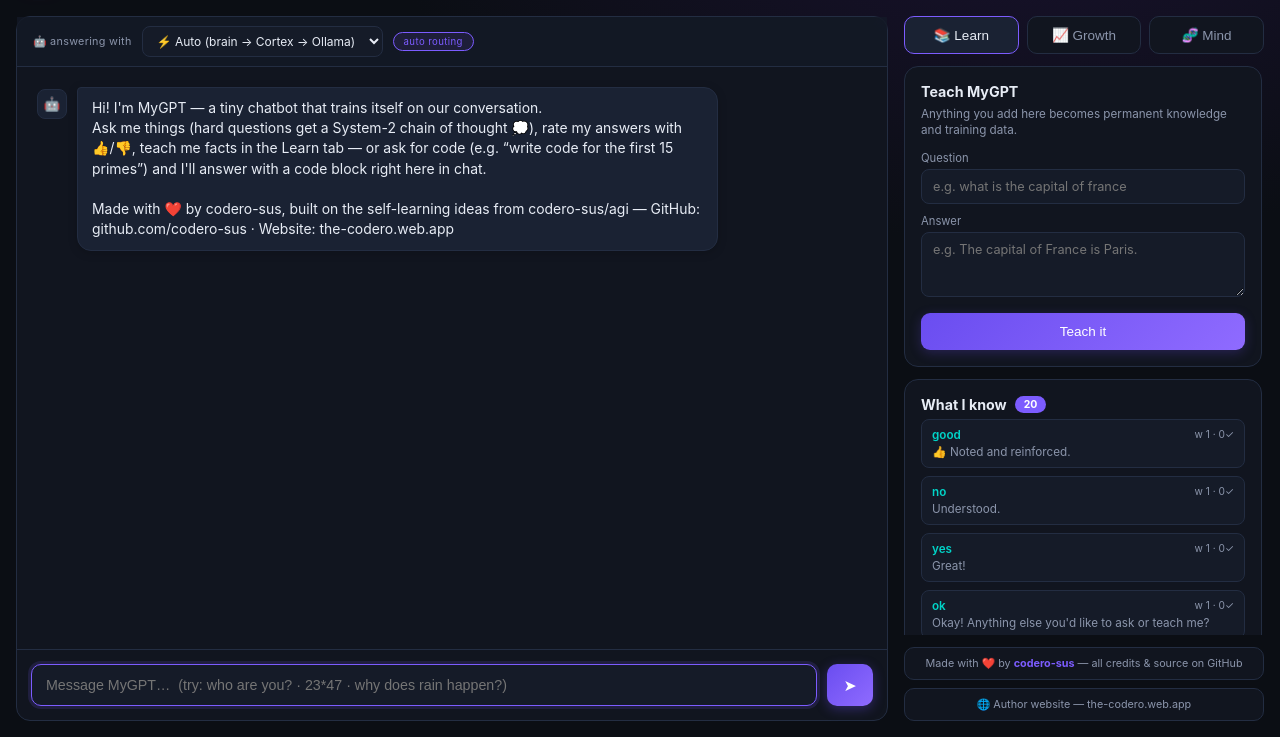
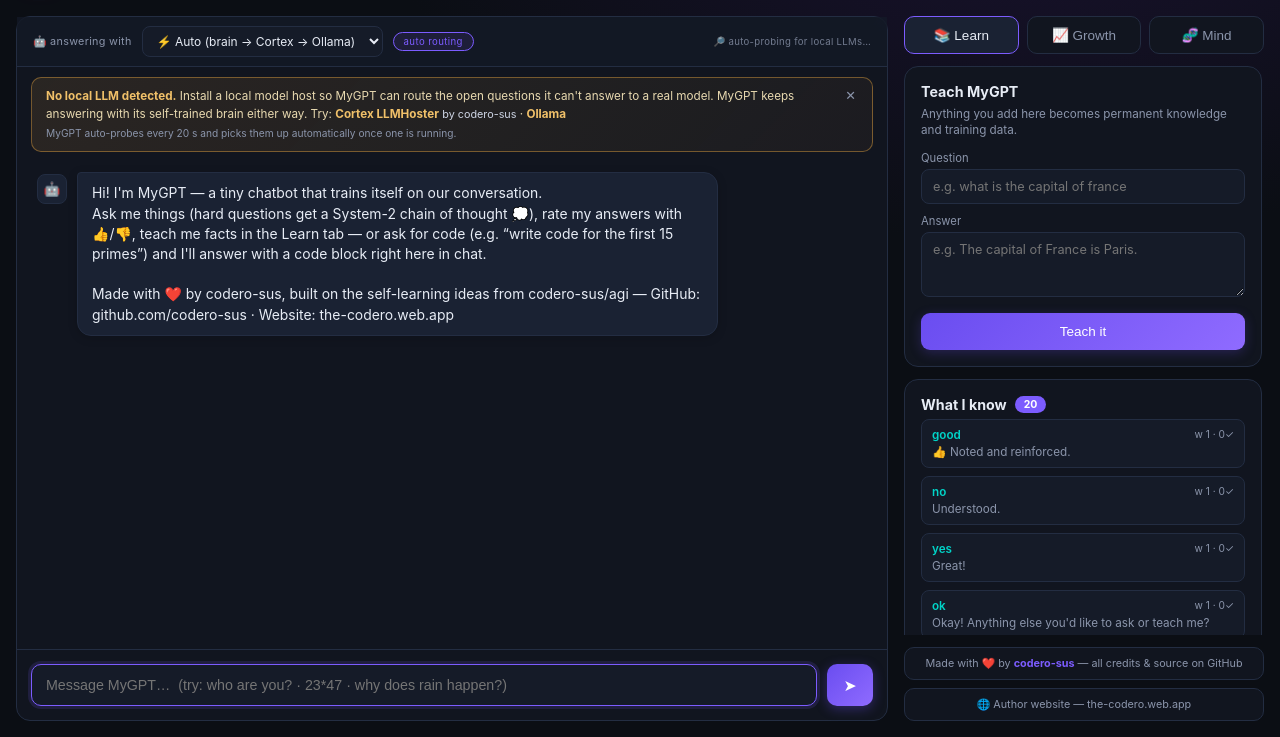
Before and after one commit to codero-sus/MyGPT, a Flask app: page / in a window 1280 px wide. Shown: the part 63-800 px from the top of the page. Run offline with Flask 3, Linux system fonts and the light colour scheme; data that the repository does not hold is empty.

Commit message:
Auto-probe for Cortex LLMHoster & Ollama, install prompt when absent
- Background prober thread: every 20 s MyGPT quietly checks for a Cortex
  LLMHoster and an Ollama server (presence, independent of the enable
  toggle), logs detections/losses, and exposes the state via
  /api/backends + /api/stats (auto_probe).
- Secret priority: in auto mode Cortex LLMHoster (codero-sus' hoster) is
  always tried before Ollama; the UI stays neutral about the ordering.
- When neither host is present the WebUI shows an amber install hint
  (Cortex LLMHoster by codero-sus · Ollama, dismissible per session) and
  MyGPT occasionally adds the same suggestion to curious chat replies.
- Frontend follows the server probe (15 s refresh) so a freshly started
  host appears in the model picker on its own; probe status pill in the
  model bar.

Co-authored-by: arena-agent <297053741+arena-agent@users.noreply.github.com>

```diff
--- a/mygpt/brain.py
+++ b/mygpt/brain.py
@@ -20,6 +20,7 @@ import json
 import os
 import random
 import re
+import threading
 import time
 import uuid
 from pathlib import Path
@@ -44,6 +45,7 @@ STRONG_MATCH = 0.52      # confident recall
 WEAK_MATCH = 0.30        # a guess worth offering
 AUTO_TRAIN_EVERY = 5     # curated-learning events between blocking train rounds
 AUTO_TRAIN_EPOCHS = 6
+PROBE_INTERVAL_S = 20.0     # background auto-probe of local LLM backends
 
 TEACH_REPLIES = [
     "I don't know that yet — but you can teach me! Add an answer in the Teach panel and I'll remember it forever.",
@@ -95,8 +97,17 @@ class Brain:
         self.chat_model = ""
         self._backends_path = os.path.join(data_dir, "backends.json")
 
+        # background auto-probe of the local LLM backends (Cortex & Ollama)
+        self._probe_state: dict = {"cortex": None, "ollama": None,
+                                   "last_check": 0}
+        self._install_nudges = 0
+        self._prober_stop = threading.Event()
+        self._prober = threading.Thread(target=self._auto_probe_loop,
+                                        daemon=True, name="backend-prober")
+
         self._seed_path = seed_path
         self._load()
+        self._prober.start()
 
     # ---------------------------------------------------------------- setup
     def _load(self) -> None:
@@ -172,7 +183,75 @@ class Brain:
                 "ollama": self.ollama.probe(),
             },
             "checkpoints": self.checkpoints.list(),
+            "auto_probe": {"interval_s": PROBE_INTERVAL_S,
+                           **self._probe_state},
+            "install_hint": self.install_hint(),
         }
+
+    # ----------------------------------------------------------- auto-probe
+    def _auto_probe_loop(self) -> None:
+        """Quietly watch for local LLM backends coming and going."""
+        # first probe shortly after boot, then on the steady interval
+        wait = 1.0
+        while not self._prober_stop.wait(wait):
+            try:
+                self._auto_probe_once()
+            except Exception:
+                pass
+            wait = PROBE_INTERVAL_S
+
+    def _auto_probe_once(self) -> None:
+        labels = (("cortex", self.cortex, "Cortex LLMHoster"),
+                  ("ollama", self.ollama, "Ollama"))
+        for key, client, label in labels:
+            # presence = server answers, regardless of the enable toggle
+            up = bool(client.health())
+            prev = self._probe_state.get(key)
+            if up and prev is None:
+                self._log(f"auto-probe: {label} detected at {client.base_url}")
+            elif up and prev is False:
+                self._log(f"auto-probe: {label} back online at {client.base_url}")
+            elif not up and prev is True:
+                self._log(f"auto-probe: {label} went offline")
+            self._probe_state[key] = up
+        self._probe_state["last_check"] = round(time.time())
+
+    def any_local_llm(self) -> bool:
+        """True when at least one local LLM host is actually present."""
+        return bool(self.cortex.health()) or bool(self.ollama.health())
+
+    def install_hint(self) -> dict | None:
+        """Install suggestions when neither Cortex nor Ollama is present."""
+        if self.any_local_llm():
+            return None
+        return {
+            "title": "No local LLM detected",
+            "message": "Install a local model host so MyGPT can route the "
+                       "open questions it can't answer to a real model. "
+                       "MyGPT keeps answering with its self-trained brain "
+                       "either way.",
+            "options": [
+                {"name": "Cortex LLMHoster", "author": "codero-sus",
+                 "repo": "https://github.com/codero-sus/Cortex_LLMHoster",
+                 "website": "https://the-codero.web.app/",
+                 "hint": "pip install cortex-llmhoster, then run "
+                         "`cortex-llmhoster`"},
+                {"name": "Ollama", "url": "https://ollama.com",
+                 "hint": "install Ollama, run `ollama serve`, then "
+                         "`ollama pull <model>`"},
+            ],
+        }
+
+    def _chat_install_nudge(self) -> str | None:
+        """Occasionally suggest installing a local LLM host in chat."""
+        if self._install_nudges >= 2 or self.any_local_llm():
+            return None
+        self._install_nudges += 1
+        return ("💡 Tip: I don't see a local LLM host yet. Install "
+                "Cortex LLMHoster (by codero-sus — "
+                "https://github.com/codero-sus/Cortex_LLMHoster) or Ollama "
+                "(https://ollama.com) and I can route open questions to a "
+                "real model. My own brain keeps answering either way.")
 
     def checkpoint(self, label: str = "", note: str = "") -> dict:
         """Snapshot the current trained weights into _model_trained/."""
@@ -216,6 +295,9 @@ class Brain:
         """Ask the selected local LLM back end(s). Returns (answer, engine,
         learned) or None. Deterministic routes always run first; this only
         fills the gaps the self-trained brain can't."""
+        # In "auto" mode Cortex LLMHoster is deliberately tried first —
+        # codero-sus' own hoster gets the quiet priority; Ollama is the
+        # fallback. The UI stays neutral about this ordering.
         engines = []
         if self.chat_backend in ("auto", "cortex"):
             engines.append(("cortex", self.cortex))
@@ -405,6 +487,12 @@ class Brain:
         then run the CORTEX light-pass self-improvement."""
         self.episodes.remember("mygpt", record["reply"])
         record["chain"] = self._build_chain(record).as_dict()
+        # curious replies may have been rewritten by the System-2 chain, so the
+        # "install a local LLM" suggestion is attached here, after the chain
+        if record["mode"] == "curious":
+            nudge = self._chat_install_nudge()
+            if nudge:
+                record["reply"] += "\n\n" + nudge
 
         self.pending[record["id"]] = record
         if len(self.pending) > 200:
@@ -618,7 +706,7 @@ class Brain:
             "website": codegen.WEBSITE_URL,
             "cortex": self.cortex.probe(),
             "ollama": self.ollama.probe(),
-            "backends": self.backends(),
+            "backends": self.backends(),   # includes auto_probe + install_hint
             "checkpoints": self.checkpoints.list(),
             "mind": {
                 "facts": [{"subject": f.subject, "predicate": f.predicate,
--- a/static/app.js
+++ b/static/app.js
@@ -467,6 +467,59 @@ function renderCheckpoints(list) {
   }
 }
 
+function renderProbePill(b) {
+  const pill = $("probe-pill");
+  if (!pill) return;
+  const ap = b.auto_probe || {};
+  const cxUp = !!(b.options.cortex || {}).reachable;
+  const olUp = !!(b.options.ollama || {}).reachable;
+  const found = [];
+  if (cxUp) found.push("Cortex");
+  if (olUp) found.push("Ollama");
+  if (found.length) {
+    pill.textContent = `🔎 ${found.join(" + ")} detected`;
+    pill.className = "mb-probe on";
+  } else {
+    pill.textContent = "🔎 auto-probing for local LLMs…";
+    pill.className = "mb-probe";
+  }
+  if (ap.last_check) {
+    pill.title = `Auto-probe every ${ap.interval_s || 20}s · last check ` +
+      new Date(ap.last_check * 1000).toLocaleTimeString();
+  }
+}
+
+function renderInstallHint(b) {
+  const box = $("install-hint");
+  const text = $("install-hint-text");
+  const hint = b.install_hint;
+  if (!hint || sessionStorage.getItem("installHintDismissed")) {
+    box.classList.add("hidden");
+    return;
+  }
+  text.innerHTML = "";
+  const lead = document.createElement("span");
+  lead.innerHTML = `<b>${hint.title}.</b> ${hint.message} Try: `;
+  text.appendChild(lead);
+  (hint.options || []).forEach((opt, i) => {
+    const a = document.createElement("a");
+    a.href = opt.repo || opt.url;
+    a.target = "_blank";
+    a.rel = "noopener";
+    a.innerHTML = `<b>${opt.name}</b>` +
+      (opt.author ? ` <em>by ${opt.author}</em>` : "");
+    a.title = opt.hint || "";
+    text.appendChild(a);
+    if (i < hint.options.length - 1) text.append(document.createTextNode(" · "));
+  });
+  const note = document.createElement("span");
+  note.className = "ih-note";
+  note.textContent = " MyGPT auto-probes every 20 s and picks them up " +
+    "automatically once one is running.";
+  text.appendChild(note);
+  box.classList.remove("hidden");
+}
+
 let backendsInFlight = null;
 function refreshBackends() {
   if (!backendsInFlight) {
@@ -475,12 +528,16 @@ function refreshBackends() {
         if (b.ok) {
           renderBackendPicker(b);
           renderCheckpoints(b.checkpoints || []);
+          renderProbePill(b);
+          renderInstallHint(b);
         }
       })
       .finally(() => { backendsInFlight = null; });
   }
   return backendsInFlight;
 }
+// follow the server-side auto-probe so the UI notices new local LLMs on its own
+setInterval(() => { refreshBackends(); }, 15000);
 
 async function refreshMemory() {
   const data = await api("/api/memory");
@@ -832,6 +889,11 @@ $("ol-save").addEventListener("click", async () => {
   refreshBackends();
 });
 
+$("install-hint-x").addEventListener("click", () => {
+  sessionStorage.setItem("installHintDismissed", "1");
+  $("install-hint").classList.add("hidden");
+});
+
 $("backend-select").addEventListener("change", async () => {
   const sel = $("backend-select");
   const val = sel.value;
--- a/static/style.css
+++ b/static/style.css
@@ -358,6 +358,28 @@ details.chain pre { background: #0a0e16; border: 1px solid var(--border);
 .mb-pill.mb-hosted { color: #7ee0a3; border-color: #2fbf71;
   background: rgba(47, 191, 113, .1); }
 .mb-pill:empty { display: none; }
+.mb-probe { margin-left: auto; font-size: .64rem; color: var(--muted);
+  letter-spacing: .3px; white-space: nowrap; opacity: .8; }
+.mb-probe.on { color: #7ee0a3; opacity: 1; }
+
+/* ---- "install a local LLM" hint banner ---- */
+.install-hint {
+  display: flex; align-items: flex-start; gap: 10px; margin: 10px 14px 0;
+  padding: 10px 14px; border-radius: 10px; font-size: .78rem; line-height: 1.5;
+  color: #e8d9b0; background: linear-gradient(135deg, rgba(224, 161, 63, .12),
+  rgba(224, 161, 63, .05)); border: 1px solid rgba(224, 161, 63, .45);
+}
+.install-hint.hidden { display: none; }
+.install-hint .ih-text { flex: 1; }
+.install-hint b { color: #f0c069; }
+.install-hint em { color: #cfd6e6; font-style: normal; font-size: .72rem; }
+.install-hint a { color: var(--accent-2); text-decoration: none; }
+.install-hint a:hover { text-decoration: underline; }
+.install-hint .ih-note { display: block; margin-top: 3px; font-size: .68rem;
+  color: var(--muted); }
+.install-hint button { background: transparent; border: none; color: var(--muted);
+  cursor: pointer; font-size: .85rem; padding: 0 2px; }
+.install-hint button:hover { color: var(--text); }
 
 /* ---- checkpoints card ---- */
 .ckpt-list { list-style: none; margin: 8px 0 0; padding: 0; display: flex;
--- a/templates/index.html
+++ b/templates/index.html
@@ -31,6 +31,11 @@
             <option value="brain">🧠 MyGPT self-trained brain</option>
           </select>
           <span class="mb-pill" id="backend-pill"></span>
+          <span class="mb-probe" id="probe-pill" title="MyGPT auto-probes local LLM hosts every 20 s"></span>
+        </div>
+        <div class="install-hint hidden" id="install-hint">
+          <div class="ih-text" id="install-hint-text"></div>
+          <button id="install-hint-x" title="dismiss">✕</button>
         </div>
         <div class="chat-scroll" id="chat"></div>
         <form class="composer" id="composer">
```
Also changed, not shown: README.md.
